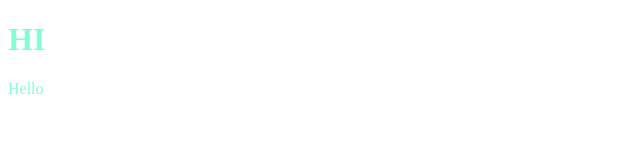
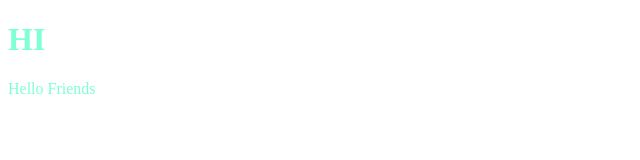
Before and after one commit to astormg/new-repository, a plain HTML site: page index.html in a window 1280 px wide. Shown: the full height of the page, 0-640 px from the left. Drawn offline with Linux system fonts and the light colour scheme.

Commit message:
Update index.html

```diff
--- a/index.html
+++ b/index.html
@@ -8,6 +8,6 @@
 </head>
 <body>
     <h1>HI</h1>
-    <p>Hello</p>
+    <p>Hello Friends</p>
 </body>
 </html>
```
